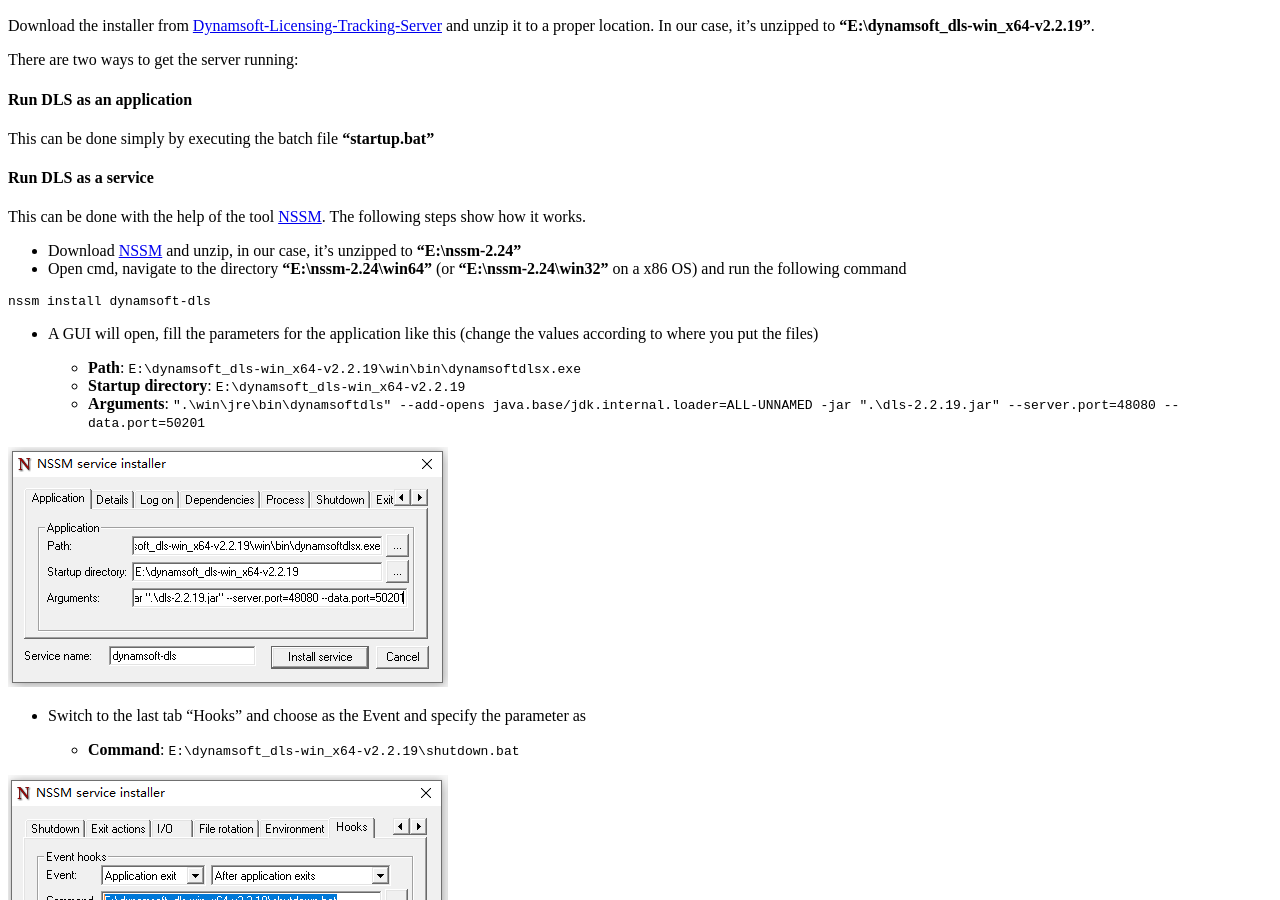
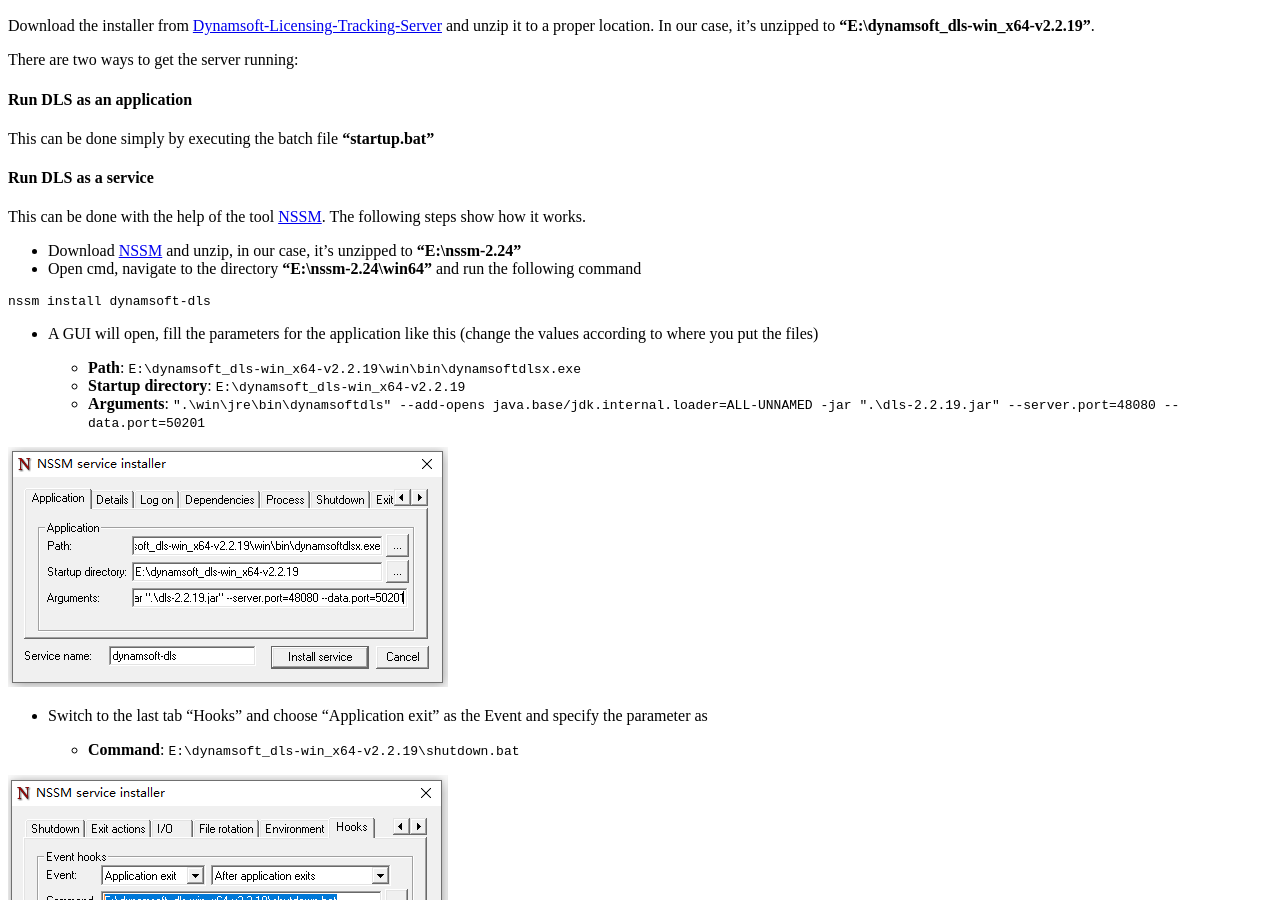
Before and after one commit to dynamsoft-docs/license-server-docs, a Jekyll site: the page built from selfhosting/DLSonWindows.md, in a window 1280 px wide and 900 px high, scrolled down 1022 px. Built offline with Jekyll 4.4.1, drawn with Linux system fonts in a browser that asks for light colours.

Commit message:
fix typos

````diff
--- a/selfhosting/DLSonWindows.md
+++ b/selfhosting/DLSonWindows.md
@@ -35,7 +35,7 @@
 This can be done with the help of the tool [NSSM](https://nssm.cc/). The following steps show how it works.
 
 * Download [NSSM](https://nssm.cc/ci/nssm-2.24-101-g897c7ad.zip) and unzip, in our case, it's unzipped to **"E:\nssm-2.24"**
-* Open cmd, navigate to the directory **"E:\nssm-2.24\win64"** (or **"E:\nssm-2.24\win32"** on a x86 OS) and run the following command
+* Open cmd, navigate to the directory **"E:\nssm-2.24\win64"** and run the following command
 
 ```cmd
 nssm install dynamsoft-dls
@@ -49,7 +49,7 @@
 
 ![nssm-001]({{site.assets}}imgs/nssm-001.png)
 
-* Switch to the last tab "Hooks" and choose as the Event and specify the parameter as
+* Switch to the last tab "Hooks" and choose "Application exit" as the Event and specify the parameter as
 
   + **Command**: `E:\dynamsoft_dls-win_x64-v2.2.19\shutdown.bat`
 
````
